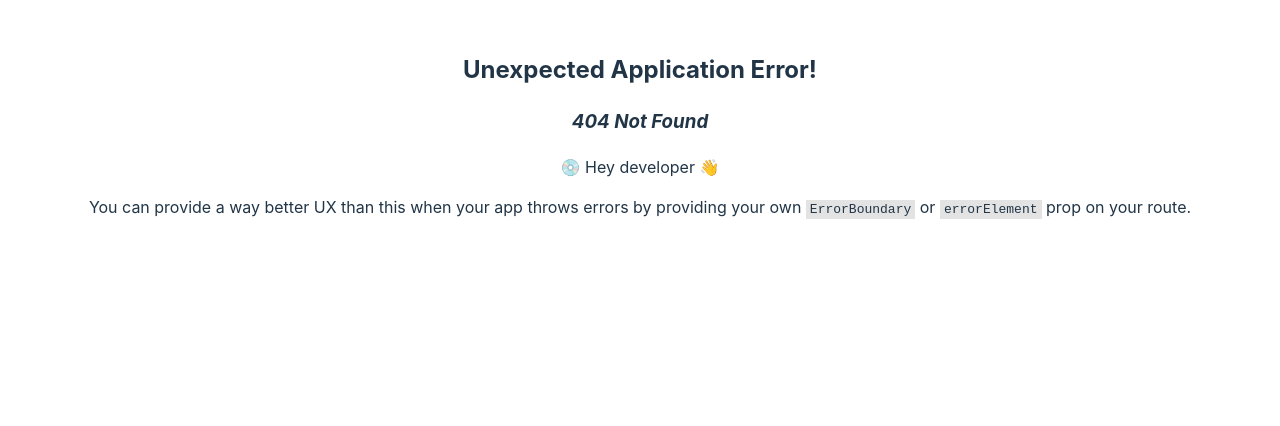
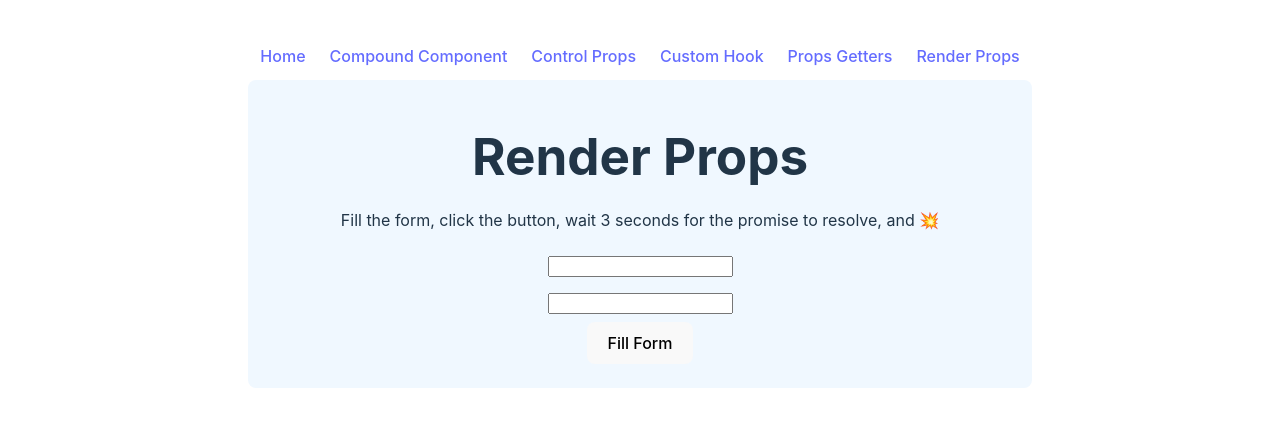
Before and after one commit to eylonshm/reactDesignPatterns, a React (Vite) app: page /renderProps in a window 1280 px wide. Before the commit this address had no page. Shown: the top 426 px of the page. Built offline with nearby package versions, Linux system fonts and the light colour scheme.

Commit message:
Create RenderProps route

```diff
--- a/src/App.jsx
+++ b/src/App.jsx
@@ -6,6 +6,7 @@ import {
   ControlProps,
   CustomHook,
   PropsGetters,
+  RenderProps,
 } from './routes'
 import { DefaultMessage } from './componets'
 
@@ -35,6 +36,11 @@ const outletRoutes = [
     element: <PropsGetters />,
     title: 'Props Getters',
   },
+  {
+    path: '/renderProps',
+    element: <RenderProps />,
+    title: 'Render Props',
+  },
 ]
 
 const router = createBrowserRouter([
--- /dev/null
+++ b/src/componets/RenderProps/components/Description/index.jsx
@@ -0,0 +1,3 @@
+const Description = ({ text }) => <p>{text}</p>
+
+export default Description
--- /dev/null
+++ b/src/componets/RenderProps/components/Input/index.jsx
@@ -0,0 +1,10 @@
+import './index.scss'
+
+const Input = ({ type, onEmailChange, onPasswordChange, email, password }) => (
+  <input
+    className='inputWrapper'
+    value={type === 'email' ? email : password}
+    onChange={type === 'email' ? onEmailChange : onPasswordChange}
+  ></input>
+)
+export default Input
--- /dev/null
+++ b/src/componets/RenderProps/components/Input/index.scss
@@ -0,0 +1,3 @@
+.inputWrapper {
+  margin: 8px;
+}
--- /dev/null
+++ b/src/componets/RenderProps/components/Submit/index.jsx
@@ -0,0 +1,7 @@
+const Submit = ({ text = 'submit', onSubmit }) => (
+  <button type='submit' onClick={onSubmit}>
+    {text}
+  </button>
+)
+
+export default Submit
--- /dev/null
+++ b/src/componets/RenderProps/components/Title/index.jsx
@@ -0,0 +1,5 @@
+const Title = ({ title }) => {
+  return <h1>{title}</h1>
+}
+
+export default Title
--- /dev/null
+++ b/src/componets/RenderProps/components/index.js
@@ -0,0 +1,4 @@
+export { default as Input } from './Input'
+export { default as Title } from './Title'
+export { default as Submit } from './Submit'
+export { default as Description } from './Description'
--- /dev/null
+++ b/src/componets/RenderProps/index.jsx
@@ -0,0 +1,48 @@
+import { useState } from 'react'
+import { Input, Title, Submit, Description } from './components'
+import './index.scss'
+
+const Form = (props) => {
+  const [email, setEmail] = useState('')
+  const [password, setPassword] = useState('')
+
+  const onSubmit = async (event) => {
+    event.preventDefault()
+    console.log('Wait 3 seconds')
+    return new Promise((resolve) => {
+      setTimeout(() => {
+        console.log(email, password)
+        resolve(email, password)
+        setEmail('')
+        setPassword('')
+      }, 3000)
+    })
+  }
+
+  const onEmailChange = (e) => {
+    setEmail(e.target.value)
+  }
+
+  const onPasswordChange = (e) => {
+    setPassword(e.target.value)
+  }
+
+  return (
+    <form className='wrapper'>
+      {props.render({
+        password,
+        email,
+        onEmailChange,
+        onPasswordChange,
+        onSubmit,
+      })}
+    </form>
+  )
+}
+
+Form.Input = Input
+Form.Title = Title
+Form.Submit = Submit
+Form.Description = Description
+
+export default Form
--- /dev/null
+++ b/src/componets/RenderProps/index.scss
@@ -0,0 +1,9 @@
+.wrapper {
+  display: flex;
+  justify-content: center;
+  align-items: center;
+  flex-direction: column;
+  background-color: aliceblue;
+  border-radius: 8px;
+  padding: 24px;
+}
--- a/src/componets/index.js
+++ b/src/componets/index.js
@@ -7,3 +7,4 @@ export {
   default as PropsGetters,
   useForm as usePropGettersForm,
 } from './PropsGetters'
+export { default as RenderProps } from './RenderProps'
--- /dev/null
+++ b/src/routes/RenderProps/index.jsx
@@ -0,0 +1,37 @@
+import { RenderProps as Form } from '../../componets'
+import { Helmet } from 'react-helmet'
+
+function CompoundComponent() {
+  return (
+    <div>
+      <Helmet title='Render Props' />
+      <Form
+        render={({
+          password,
+          email,
+          onEmailChange,
+          onPasswordChange,
+          onSubmit,
+        }) => (
+          <>
+            <Form.Title title='Render Props' />
+            <Form.Description text='Fill the form, click the button, wait 3 seconds for the promise to resolve, and 💥' />
+            <Form.Input
+              type='email'
+              email={email}
+              onEmailChange={onEmailChange}
+            />
+            <Form.Input
+              type='password'
+              password={password}
+              onPasswordChange={onPasswordChange}
+            />
+            <Form.Submit text='Fill Form' onSubmit={onSubmit} />
+          </>
+        )}
+      ></Form>
+    </div>
+  )
+}
+
+export default CompoundComponent
--- a/src/routes/index.js
+++ b/src/routes/index.js
@@ -3,3 +3,4 @@ export { default as ControlProps } from './ControlProps'
 export { default as Home } from './Home'
 export { default as CustomHook } from './CustomHook'
 export { default as PropsGetters } from './PropsGetters'
+export { default as RenderProps } from './RenderProps'
```
